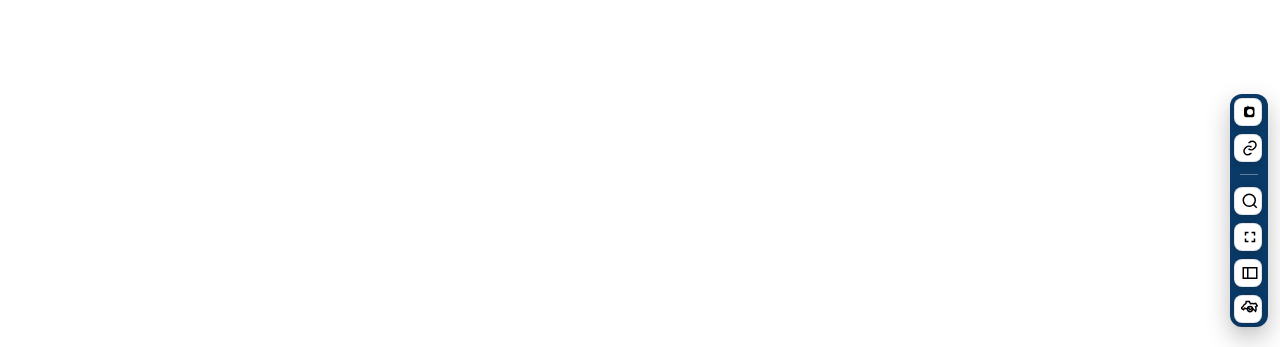
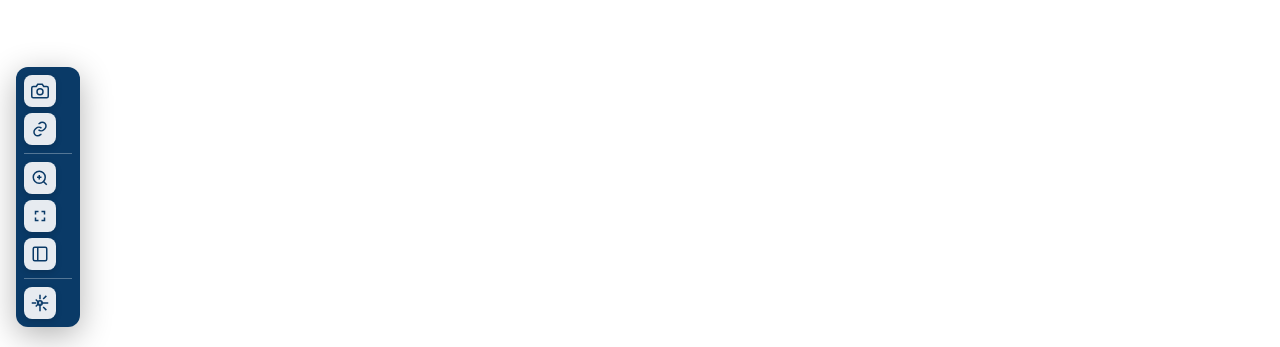
Before and after one commit to silvervat/tc-icon-dock, a React (Vite) app: page / in a window 1280 px wide. Shown: the part 453-800 px from the top of the page. Built offline with nearby package versions, Linux system fonts and the light colour scheme.

Commit message:
Update IconDockTC.tsx

```diff
--- a/src/IconDockTC.tsx
+++ b/src/IconDockTC.tsx
@@ -1,24 +1,26 @@
 import React, { useEffect, useRef, useState } from "react";
+
 /**
- * IconDock – Trimble Connect (ViewerAPI) integratsiooniga overlay-dokk
- * -------------------------------------------------------------------
- * • Ainult ujuv kitsas ikooniriba mudeli PEAL (parem alumine nurk)
- * • "Pildista + saada" — võtab viewerist snapshot'i, küsib kommentaari
- * • "Genereeri link" — URL ?projectId=&modelId=&guid= ja kopeerib lõikepuhvrisse
- * • "Zoom GUID-iga" — valib ja fokusseerib vaate IFC GUID-ile
- * • "Full screen" — lülitab full screen režiimi (peidab valge paneeli)
- * • "Peida paneel" — peidab vasaku valge paneeli CSS-ga
- * • Automaatne modelId tuvastus (visible/loaded/first)
- * • Omadused: getObjectProperties + IFC GUID konversioonid
- *
- * NB! Parandused: dock paremale (mudeli peale), lisatud full screen toggle valge paneeli peitmiseks, uus nupp CSS peitmiseks. Laius miinimumiks 30px.
+ * IconDock – Trimble Connect kompaktne overlay (mudeli peal, vasak alumine nurk)
+ * --------------------------------------------------------------------------------
+ * • Puhas overlay ILMA Trimble'i paneeli struktuuri kasutamata
+ * • Vasakul all, mudeli peal (nagu esimesel snipil näidatud)
+ * • Kitsas vertikaalne dokk ikoonidega
+ * • "Pildista + saada" — võtab snapshot'i, küsib kommentaari
+ * • "Genereeri link" — URL ?projectId=&modelId=&guid=
+ * • "Zoom GUID-iga" — fokusseerib IFC GUID-ile
+ * • "Full screen" — lülitab täisekraani režiimi
+ * • "Peida paneel" — peidab vasaku paneeli CSS-ga
  */
-type ViewerLike = any; // Trimble ViewerAPI (Workspace API)
+
+type ViewerLike = any;
+
 const COLORS = {
   navy: "#0A3A67",
-  slateBg: "#F8FAFC",
-  cardBorder: "#E2E8F0",
+  darkNavy: "#082943",
+  white: "#FFFFFF",
 };
+
 // Eelistatud võtmed
 const ASSEMBLY_KEYS = [
   "Kooste märk (BLOCK)",
@@ -26,7 +28,7 @@ const ASSEMBLY_KEYS = [
   "ASSEMBLY",
   "Tekla_Assembly.AssemblyCast_unit_mark",
 ];
-const IFC_GUID_KEYS = ["GUID_IFC", "IFC GUID", "GlobalId", "GUID"]; // fallbackina ka GUID
+
 // --- Utiliidid ---------------------------------------------------------------
 function flattenProps(input: any): Record<string, string> {
   const out: Record<string, string> = {};
@@ -42,6 +44,7 @@ function flattenProps(input: any): Record<string, string> {
   walk(input);
   return out;
 }
+
 function firstNonEmpty(obj: Record<string, string>, keys: string[]): string | undefined {
   for (const k of keys) if (obj[k]?.trim()) return obj[k].trim();
   const lower: Record<string, string> = {};
@@ -49,6 +52,7 @@ function firstNonEmpty(obj: Record<string, string>, keys: string[]): string | un
   for (const k of keys) if (lower[k.toLowerCase()]?.trim()) return lower[k.toLowerCase()].trim();
   return undefined;
 }
+
 // --- Viewer utiliidid --------------------------------------------------------
 async function resolveActiveModelId(viewer: ViewerLike): Promise<string | undefined> {
   try {
@@ -61,6 +65,7 @@ async function resolveActiveModelId(viewer: ViewerLike): Promise<string | undefi
     return undefined;
   }
 }
+
 async function getSelectionRuntimeIds(viewer: ViewerLike): Promise<{ modelId: string; runtimeIds: number[] } | null> {
   try {
     const sel = await viewer.getSelection?.();
@@ -70,6 +75,7 @@ async function getSelectionRuntimeIds(viewer: ViewerLike): Promise<{ modelId: st
   } catch {}
   return null;
 }
+
 async function runtimeToIfcGuid(viewer: ViewerLike, modelId: string, runtimeIds: number[]): Promise<string[]> {
   try {
     if (!viewer?.convertToObjectIds) return [];
@@ -79,6 +85,7 @@ async function runtimeToIfcGuid(viewer: ViewerLike, modelId: string, runtimeIds:
     return [];
   }
 }
+
 async function ifcGuidToRuntime(viewer: ViewerLike, modelId: string, guids: string[]): Promise<number[]> {
   try {
     if (!viewer?.convertToObjectRuntimeIds) return [];
@@ -88,6 +95,7 @@ async function ifcGuidToRuntime(viewer: ViewerLike, modelId: string, guids: stri
     return [];
   }
 }
+
 async function getPropsForRuntime(viewer: ViewerLike, modelId: string, runtimeIds: number[]) {
   try {
     if (!runtimeIds.length || !viewer?.getObjectProperties) return [];
@@ -97,6 +105,7 @@ async function getPropsForRuntime(viewer: ViewerLike, modelId: string, runtimeId
     return [];
   }
 }
+
 async function getSnapshot(viewer: ViewerLike): Promise<string | undefined> {
   try {
     if (viewer?.getSnapshot) return await viewer.getSnapshot();
@@ -104,6 +113,7 @@ async function getSnapshot(viewer: ViewerLike): Promise<string | undefined> {
   } catch {}
   return undefined;
 }
+
 async function focusByGuid(viewer: ViewerLike, modelId: string, guid: string) {
   try {
     const rids = await ifcGuidToRuntime(viewer, modelId, [guid]);
@@ -111,91 +121,29 @@ async function focusByGuid(viewer: ViewerLike, modelId: string, guid: string) {
     await viewer.setSelection?.([{ modelId, objectRuntimeIds: rids }]);
   } catch {}
 }
+
 // --- React komponent ---------------------------------------------------------
-export default function IconDockTC({ viewer, projectId: initialProjectId }: { viewer: ViewerLike; projectId?: string; }) {
+export default function IconDockTC({
+  viewer,
+  projectId: initialProjectId
+}: {
+  viewer: ViewerLike;
+  projectId?: string;
+}) {
   const [toast, setToast] = useState("");
   const [preview, setPreview] = useState<string>("");
-  const [linkState, setLinkState] = useState<string>("");
   const projectIdRef = useRef<string | undefined>(initialProjectId);
   const [modelId, setModelId] = useState<string | undefined>(undefined);
-  // init: leia mudel
+
+  // Init: leia mudel
   useEffect(() => {
     (async () => {
       const id = await resolveActiveModelId(viewer);
       setModelId(id);
     })();
   }, [viewer]);
-  async function actionMakeLink() {
-    const pair = await getSelectionRuntimeIds(viewer);
-    const mId = modelId || pair?.modelId || (await resolveActiveModelId(viewer));
-    if (!mId || !pair?.runtimeIds?.length) {
-      setToast("Vali mudelist objekt, et luua link.");
-      return;
-    }
-    const guids = await runtimeToIfcGuid(viewer, mId, pair.runtimeIds);
-    const guid = guids[0];
-    if (!guid) { setToast("IFC GUID puudub valikul."); return; }
-    const url = new URL(window.location.href);
-    if (projectIdRef.current) url.searchParams.set("projectId", projectIdRef.current);
-    url.searchParams.set("modelId", mId);
-    url.searchParams.set("guid", guid);
-    const s = url.toString();
-    try { await navigator.clipboard.writeText(s); setLinkState("(kopeeritud)"); }
-    catch { setLinkState("(kopeeri käsitsi)"); }
-    setToast("Link loodud.");
-  }
-  async function actionSnapAndSend() {
-    const mId = modelId || (await resolveActiveModelId(viewer));
-    if (!mId) { setToast("Mudelit ei leitud."); return; }
-    const pair = await getSelectionRuntimeIds(viewer);
-    if (!pair?.runtimeIds?.length) { setToast("Vali objekt pildistamiseks."); return; }
-    const guids = await runtimeToIfcGuid(viewer, mId, pair.runtimeIds);
-    const guid = guids[0] || "";
-    const props = await getPropsForRuntime(viewer, mId, [pair.runtimeIds[0]]);
-    const flat = flattenProps(props?.[0] || {});
-    const assembly = firstNonEmpty(flat, ASSEMBLY_KEYS) || "";
-    const png = await getSnapshot(viewer);
-    if (!png) { setToast("Snapshot ebaõnnestus."); return; }
-    const comment = window.prompt("Lisa kommentaar:", "") || "";
-    // Demo: näita, mis saadaksime (päris saatmine toimub Apps Scripti kaudu)
-    setToast(`Saatmiseks valmis → IFC_GUID=${guid}; ASM='${assembly}'`);
-    setPreview(png);
-    // NB! Siin tee päris POST sinu webhooki (Apps Script):
-    // await fetch(WEBHOOK_URL, { method: "POST", headers: {"Content-Type":"application/json"}, body: JSON.stringify({ projectId: projectIdRef.current, modelId: mId, guid, assembly, comment, screenshot: png }) });
-  }
-  async function actionZoomPrompt() {
-    const guid = window.prompt("Sisesta IFC GUID:", "");
-    if (!guid) return;
-    const mId = modelId || (await resolveActiveModelId(viewer));
-    if (!mId) { setToast("Mudelit ei leitud."); return; }
-    await focusByGuid(viewer, mId, guid.trim());
-    setToast(`Fookus GUID: ${guid}`);
-  }
-  function toggleFullScreen() {
-    if (!document.fullscreenElement) {
-      document.documentElement.requestFullscreen().then(() => setToast("Full screen sisse")).catch(() => setToast("Full screen ebaõnnestus"));
-    } else {
-      document.exitFullscreen().then(() => setToast("Full screen välja")).catch(() => setToast("Full screen ebaõnnestus"));
-    }
-  }
-  function hideLeftPanel() {
-    const style = document.createElement('style');
-    style.innerHTML = `
-      /* Peida vasak paneel - kohanda klassid vastavalt inspect'ile (F12) */
-      .tc-left-panel, .modus-sidebar, .left-navigation, .navigation-pane, .sidebar {
-        display: none !important;
-      }
-      /* Laienda viewer täislaiuseks */
-      .viewer-container, .main-view, .tc-3d-viewer {
-        width: 100% !important;
-        left: 0 !important;
-        margin-left: 0 !important;
-      }
-    `;
-    document.head.appendChild(style);
-    setToast("Vasak paneel peidetud (CSS-ga)");
-  }
-  // Kui URL'is on guid, proovi fokusseerida
+
+  // URL-ist GUID lugemine ja fokusseerimine
   useEffect(() => {
     (async () => {
       const u = new URL(window.location.href);
@@ -204,56 +152,387 @@ export default function IconDockTC({ viewer, projectId: initialProjectId }: { vi
       if (guid && mId) await focusByGuid(viewer, mId, guid);
     })();
   }, [viewer, modelId]);
-  // --- Overlay: ainult ujuv kitsas ikooniriba mudeli PEAL --------------------
+
+  // --- Toimingud ---
+  async function actionMakeLink() {
+    const pair = await getSelectionRuntimeIds(viewer);
+    const mId = modelId || pair?.modelId || (await resolveActiveModelId(viewer));
+
+    if (!mId || !pair?.runtimeIds?.length) {
+      setToast("⚠️ Vali mudelist objekt");
+      return;
+    }
+
+    const guids = await runtimeToIfcGuid(viewer, mId, pair.runtimeIds);
+    const guid = guids[0];
+
+    if (!guid) {
+      setToast("⚠️ IFC GUID puudub");
+      return;
+    }
+
+    const url = new URL(window.location.href);
+    if (projectIdRef.current) url.searchParams.set("projectId", projectIdRef.current);
+    url.searchParams.set("modelId", mId);
+    url.searchParams.set("guid", guid);
+
+    const linkUrl = url.toString();
+
+    try {
+      await navigator.clipboard.writeText(linkUrl);
+      setToast("✓ Link kopeeritud");
+    } catch {
+      setToast(`📋 ${linkUrl}`);
+    }
+  }
+
+  async function actionSnapAndSend() {
+    const mId = modelId || (await resolveActiveModelId(viewer));
+    if (!mId) {
+      setToast("⚠️ Mudelit ei leitud");
+      return;
+    }
+
+    const pair = await getSelectionRuntimeIds(viewer);
+    if (!pair?.runtimeIds?.length) {
+      setToast("⚠️ Vali objekt pildistamiseks");
+      return;
+    }
+
+    const guids = await runtimeToIfcGuid(viewer, mId, pair.runtimeIds);
+    const guid = guids[0] || "";
+
+    const props = await getPropsForRuntime(viewer, mId, [pair.runtimeIds[0]]);
+    const flat = flattenProps(props?.[0] || {});
+    const assembly = firstNonEmpty(flat, ASSEMBLY_KEYS) || "";
+
+    const png = await getSnapshot(viewer);
+    if (!png) {
+      setToast("⚠️ Snapshot ebaõnnestus");
+      return;
+    }
+
+    const comment = window.prompt("Lisa kommentaar:", "") || "";
+
+    setToast(`✓ GUID: ${guid.substring(0, 8)}... | ASM: ${assembly}`);
+    setPreview(png);
+
+    // NB! Siin saada päris webhook'i:
+    // await fetch(WEBHOOK_URL, {
+    //   method: "POST",
+    //   headers: { "Content-Type": "application/json" },
+    //   body: JSON.stringify({
+    //     projectId: projectIdRef.current,
+    //     modelId: mId,
+    //     guid,
+    //     assembly,
+    //     comment,
+    //     screenshot: png
+    //   })
+    // });
+  }
+
+  async function actionZoomPrompt() {
+    const guid = window.prompt("Sisesta IFC GUID:", "");
+    if (!guid) return;
+
+    const mId = modelId || (await resolveActiveModelId(viewer));
+    if (!mId) {
+      setToast("⚠️ Mudelit ei leitud");
+      return;
+    }
+
+    await focusByGuid(viewer, mId, guid.trim());
+    setToast(`🔍 Fookus: ${guid.substring(0, 12)}...`);
+  }
+
+  function toggleFullScreen() {
+    if (!document.fullscreenElement) {
+      document.documentElement
+        .requestFullscreen()
+        .then(() => setToast("✓ Täisekraan"))
+        .catch(() => setToast("⚠️ Täisekraan ebaõnnestus"));
+    } else {
+      document
+        .exitFullscreen()
+        .then(() => setToast("✓ Tavavaade"))
+        .catch(() => setToast("⚠️ Väljumine ebaõnnestus"));
+    }
+  }
+
+  function hideLeftPanel() {
+    // Peida Trimble Connect'i vasak paneel CSS-ga
+    const styleId = "tc-hide-left-panel";
+
+    if (document.getElementById(styleId)) {
+      // Kui juba peidetud, eemalda
+      document.getElementById(styleId)?.remove();
+      setToast("✓ Paneel nähtav");
+      return;
+    }
+
+    const style = document.createElement("style");
+    style.id = styleId;
+    style.innerHTML = `
+      /* Peida Trimble Connect vasak paneel */
+      .tc-left-panel,
+      .modus-sidebar,
+      .left-navigation,
+      .navigation-pane,
+      .sidebar,
+      [class*="LeftPanel"],
+      [class*="leftPanel"],
+      [class*="SidePanel"]:first-child {
+        display: none !important;
+      }
+
+      /* Laienda viewer täislaiuseks */
+      .viewer-container,
+      .main-view,
+      .tc-3d-viewer,
+      [class*="ViewerContainer"],
+      [class*="MainContent"] {
+        width: 100% !important;
+        left: 0 !important;
+        margin-left: 0 !important;
+      }
+    `;
+    document.head.appendChild(style);
+    setToast("✓ Paneel peidetud");
+  }
+
+  // --- Render: VASAKUL ALL, kompaktne overlay ---
   return (
     <>
-      {/* Ujuv dock – parem alumine nurk, mudeli peal, kitsas 30px */}
-      <div style={{ position: "fixed", right: 12, bottom: 20, width: 30, background: COLORS.navy, borderRadius: 12, boxShadow: "0 10px 24px rgba(0,0,0,0.25)", padding: 4, display: "flex", flexDirection: "column", gap: 8, zIndex: 9999 }}>
-        <button title="Pildista + saada" onClick={actionSnapAndSend} style={btnStyleCompact}><CameraIcon/></button>
-        <button title="Genereeri link valikule" onClick={actionMakeLink} style={btnStyleCompact}><LinkIcon/></button>
-        <div style={{ height: 1, background: "rgba(255,255,255,.35)", margin: "4px 6px" }}/>
-        <button title="Zoom IFC GUID-iga" onClick={actionZoomPrompt} style={btnStyleCompact}><ZoomIcon/></button>
-        <button title="Full screen (proovi peita paneel)" onClick={toggleFullScreen} style={btnStyleCompact}><FullScreenIcon/></button>
-        <button title="Peida vasak paneel (CSS)" onClick={hideLeftPanel} style={btnStyleCompact}><HidePanelIcon/></button>
-        <button title="Seaded (demo)" onClick={() => alert("Lisa siia oma seadete dialoog")} style={btnStyleCompact}><SettingsIcon/></button>
+      {/* Ujuv dock – VASAK alumine nurk, mudeli peal */}
+      <div
+        style={{
+          position: "fixed",
+          left: 16,
+          bottom: 20,
+          width: 48,
+          background: COLORS.navy,
+          borderRadius: 12,
+          boxShadow: "0 8px 32px rgba(0,0,0,0.3)",
+          padding: 8,
+          display: "flex",
+          flexDirection: "column",
+          gap: 6,
+          zIndex: 999999, // Väga kõrge z-index, et oleks mudeli peal
+        }}
+      >
+        {/* Peamine nupurida */}
+        <DockButton
+          title="Pildista + saada"
+          onClick={actionSnapAndSend}
+          icon={<CameraIcon />}
+        />
+        <DockButton
+          title="Genereeri link valikule"
+          onClick={actionMakeLink}
+          icon={<LinkIcon />}
+        />
+
+        {/* Eraldaja */}
+        <div
+          style={{
+            height: 1,
+            background: "rgba(255,255,255,0.3)",
+            margin: "2px 0",
+          }}
+        />
+
+        {/* Teisesed nupud */}
+        <DockButton
+          title="Zoom IFC GUID-iga"
+          onClick={actionZoomPrompt}
+          icon={<ZoomIcon />}
+        />
+        <DockButton
+          title="Täisekraan"
+          onClick={toggleFullScreen}
+          icon={<FullScreenIcon />}
+        />
+        <DockButton
+          title="Peida/näita vasak paneel"
+          onClick={hideLeftPanel}
+          icon={<HidePanelIcon />}
+        />
+
+        {/* Eraldaja */}
+        <div
+          style={{
+            height: 1,
+            background: "rgba(255,255,255,0.3)",
+            margin: "2px 0",
+          }}
+        />
+
+        {/* Seaded */}
+        <DockButton
+          title="Seaded"
+          onClick={() => alert("Seadete dialoog (tuleb)")}
+          icon={<SettingsIcon />}
+        />
       </div>
-      {/* Õrn toast paremas allnurgas, et mitte katta vaadet */}
+
+      {/* Toast - paremal all, et mitte katta doki */}
       {toast && (
-        <div style={{ position: "fixed", right: 16, bottom: 16, background: "rgba(15,23,42,0.92)", color: "#fff", padding: "8px 12px", borderRadius: 8, fontSize: 13, zIndex: 9999, maxWidth: 420 }}>{toast}</div>
+        <div
+          style={{
+            position: "fixed",
+            right: 20,
+            bottom: 20,
+            background: "rgba(8,41,67,0.95)",
+            color: COLORS.white,
+            padding: "10px 16px",
+            borderRadius: 8,
+            fontSize: 13,
+            fontFamily: "system-ui, -apple-system, sans-serif",
+            zIndex: 999999,
+            maxWidth: 380,
+            boxShadow: "0 4px 16px rgba(0,0,0,0.3)",
+            animation: "fadeIn 0.2s ease-out",
+          }}
+          onClick={() => setToast("")}
+        >
+          {toast}
+        </div>
       )}
+
+      {/* Preview (kui on) */}
+      {preview && (
+        <div
+          style={{
+            position: "fixed",
+            top: 0,
+            left: 0,
+            right: 0,
+            bottom: 0,
+            background: "rgba(0,0,0,0.8)",
+            display: "flex",
+            alignItems: "center",
+            justifyContent: "center",
+            zIndex: 9999999,
+            padding: 20,
+          }}
+          onClick={() => setPreview("")}
+        >
+          <img
+            src={preview}
+            alt="Snapshot"
+            style={{
+              maxWidth: "90%",
+              maxHeight: "90%",
+              borderRadius: 8,
+              boxShadow: "0 8px 32px rgba(0,0,0,0.5)",
+            }}
+          />
+        </div>
+      )}
+
+      {/* Lisame fade-in animatsiooni */}
+      <style>{`
+        @keyframes fadeIn {
+          from { opacity: 0; transform: translateY(10px); }
+          to { opacity: 1; transform: translateY(0); }
+        }
+      `}</style>
     </>
   );
 }
+
+// --- Nupu komponent ---
+function DockButton({
+  title,
+  onClick,
+  icon,
+}: {
+  title: string;
+  onClick: () => void;
+  icon: React.ReactNode;
+}) {
+  const [isHovered, setIsHovered] = useState(false);
+
+  return (
+    <button
+      title={title}
+      onClick={onClick}
+      onMouseEnter={() => setIsHovered(true)}
+      onMouseLeave={() => setIsHovered(false)}
+      style={{
+        width: 32,
+        height: 32,
+        borderRadius: 8,
+        background: isHovered ? "#FFFFFF" : "rgba(255,255,255,0.9)",
+        border: "none",
+        boxShadow: isHovered
+          ? "0 4px 12px rgba(0,0,0,0.2)"
+          : "0 2px 6px rgba(0,0,0,0.15)",
+        display: "flex",
+        alignItems: "center",
+        justifyContent: "center",
+        cursor: "pointer",
+        transition: "all 0.2s ease",
+        transform: isHovered ? "scale(1.05)" : "scale(1)",
+      }}
+    >
+      {icon}
+    </button>
+  );
+}
+
 // --- Ikoonid (inline SVG) ----------------------------------------------------
-function CameraIcon(){return(<svg viewBox="0 0 24 24" width="18" height="18" aria-hidden><path d="M9 3l1.5 2H15a3 3 0 013 3v8a3 3 0 01-3 3H7a3 3 0 01-3-3V8a3 3 0 013-3h1.5L9 3zM8 12a4 4 0 108 0 4 4 0 00-8 0z" fill="currentColor"/></svg>)}
-function LinkIcon(){return(<svg viewBox="0 0 24 24" width="18" height="18" aria-hidden><path d="M10 13a5 5 0 007.07 0l1.41-1.41a5 5 0 10-7.07-7.07L10 5" stroke="currentColor" strokeWidth="2" fill="none"/><path d="M14 11a5 5 0 00-7.07 0L5.5 12.41a5 5 0 107.07 7.07L14 19" stroke="currentColor" strokeWidth="2" fill="none"/></svg>)}
-function ZoomIcon(){return(<svg viewBox="0 0 24 24" width="18" height="18" aria-hidden><path d="M11 19a8 8 0 100-16 8 8 0 000 16z" stroke="currentColor" strokeWidth="2" fill="none"/><path d="M21 21l-4.35-4.35" stroke="currentColor" strokeWidth="2" fill="none"/></svg>)}
-function FullScreenIcon(){return(<svg viewBox="0 0 24 24" width="18" height="18" aria-hidden><path d="M7 14H5v5h5v-2H7v-3zm-2-4h2V7h3V5H5v5zm12 7h-3v2h5v-5h-2v3zM14 5v2h3v3h2V5h-5z" fill="currentColor"/></svg>)}
-function HidePanelIcon(){return(<svg viewBox="0 0 24 24" width="18" height="18" aria-hidden><path d="M3 5h18v14H3z" fill="none" stroke="currentColor" strokeWidth="2"/><path d="M9 5v14" stroke="currentColor" strokeWidth="2"/></svg>)} // Lihtne ikoon paneeli peitmiseks
-function SettingsIcon(){return(<svg viewBox="0 0 24 24" width="18" height="18" aria-hidden><path d="M12 15.5a3.5 3.5 0 110-7 3.5 3.5 0 010 7z" stroke="currentColor" strokeWidth="2" fill="none"/><path d="M19.4 15a7.97 7.97 0 00.1-6l2.1-1.2-2-3.4L17.5 5a8.03 8.03 0 00-5-.1L11 2H7l-.6 2.9a8.03 8.03 0 00-3.8 3.8L0 10.9 3.4 13l1.2-2.1a7.97 7.97 0 006 .1l1.2 2.1 3.4-2z" stroke="currentColor" strokeWidth="2" fill="none"/></svg>)}
-const btnStyleCompact: React.CSSProperties = {
-  width: 28,
-  height: 28,
-  borderRadius: 8,
-  background: "white",
-  border: "1px solid rgba(0,0,0,0.1)",
-  boxShadow: "0 2px 8px rgba(0,0,0,0.15)",
-  display: "grid",
-  placeItems: "center",
-  cursor: "pointer"
-};
-// --- Self-tests (ei muuda käitumist) ----------------------------------------
-try {
-  // Stiilide test
-  console.assert(typeof btnStyleCompact.cursor === "string", "btnStyleCompact.cursor peab olema string");
-  console.assert(typeof btnStyleCompact.width === "number" && typeof btnStyleCompact.height === "number", "Compact-nupu mõõdud");
-  // Utiliitide testid
-  const flat = flattenProps({ A: 1, nest: { B: "x" } });
-  console.assert(flat.A === "1" && flat.B === "x" && flat["nest.B"] === "x", "flattenProps lamendab ja säilitab lühivõtmed");
-  console.assert(firstNonEmpty({ a: "", mark: "M1" }, ["mark"]) === "M1", "firstNonEmpty leiab esimese mitte-tühja võtme");
-  console.assert(firstNonEmpty({ MARK: "M2" }, ["mark"]) === "M2", "firstNonEmpty töötab case-insensitive");
-  // Linki test
-  const url = new URL("https://x/");
-  url.searchParams.set("projectId", "PID"); url.searchParams.set("modelId", "MID"); url.searchParams.set("guid", "G");
-  console.assert(url.toString().includes("projectId=PID") && url.toString().includes("modelId=MID") && url.toString().includes("guid=G"), "Link peab sisaldama projectId/modelId/guid");
-} catch {}
+function CameraIcon() {
+  return (
+    <svg viewBox="0 0 24 24" width="18" height="18" fill="none" stroke="#0A3A67" strokeWidth="2">
+      <path d="M23 19a2 2 0 01-2 2H3a2 2 0 01-2-2V8a2 2 0 012-2h4l2-3h6l2 3h4a2 2 0 012 2z" />
+      <circle cx="12" cy="13" r="4" />
+    </svg>
+  );
+}
+
+function LinkIcon() {
+  return (
+    <svg viewBox="0 0 24 24" width="18" height="18" fill="none" stroke="#0A3A67" strokeWidth="2">
+      <path d="M10 13a5 5 0 007.07 0l1.41-1.41a5 5 0 10-7.07-7.07L10 5" />
+      <path d="M14 11a5 5 0 00-7.07 0L5.5 12.41a5 5 0 107.07 7.07L14 19" />
+    </svg>
+  );
+}
+
+function ZoomIcon() {
+  return (
+    <svg viewBox="0 0 24 24" width="18" height="18" fill="none" stroke="#0A3A67" strokeWidth="2">
+      <circle cx="11" cy="11" r="8" />
+      <path d="M21 21l-4.35-4.35" />
+      <path d="M11 8v6M8 11h6" />
+    </svg>
+  );
+}
+
+function FullScreenIcon() {
+  return (
+    <svg viewBox="0 0 24 24" width="18" height="18" fill="#0A3A67">
+      <path d="M7 14H5v5h5v-2H7v-3zm-2-4h2V7h3V5H5v5zm12 7h-3v2h5v-5h-2v3zM14 5v2h3v3h2V5h-5z" />
+    </svg>
+  );
+}
+
+function HidePanelIcon() {
+  return (
+    <svg viewBox="0 0 24 24" width="18" height="18" fill="none" stroke="#0A3A67" strokeWidth="2">
+      <rect x="3" y="3" width="18" height="18" rx="2" />
+      <path d="M9 3v18" />
+    </svg>
+  );
+}
+
+function SettingsIcon() {
+  return (
+    <svg viewBox="0 0 24 24" width="18" height="18" fill="none" stroke="#0A3A67" strokeWidth="2">
+      <circle cx="12" cy="12" r="3" />
+      <path d="M12 1v6m0 6v10M6.34 7.34l4.24 4.24m5.66 5.66l4.24 4.24M1 12h6m6 0h10M6.34 16.66l4.24-4.24m5.66-5.66l4.24-4.24" />
+    </svg>
+  );
+}
```
